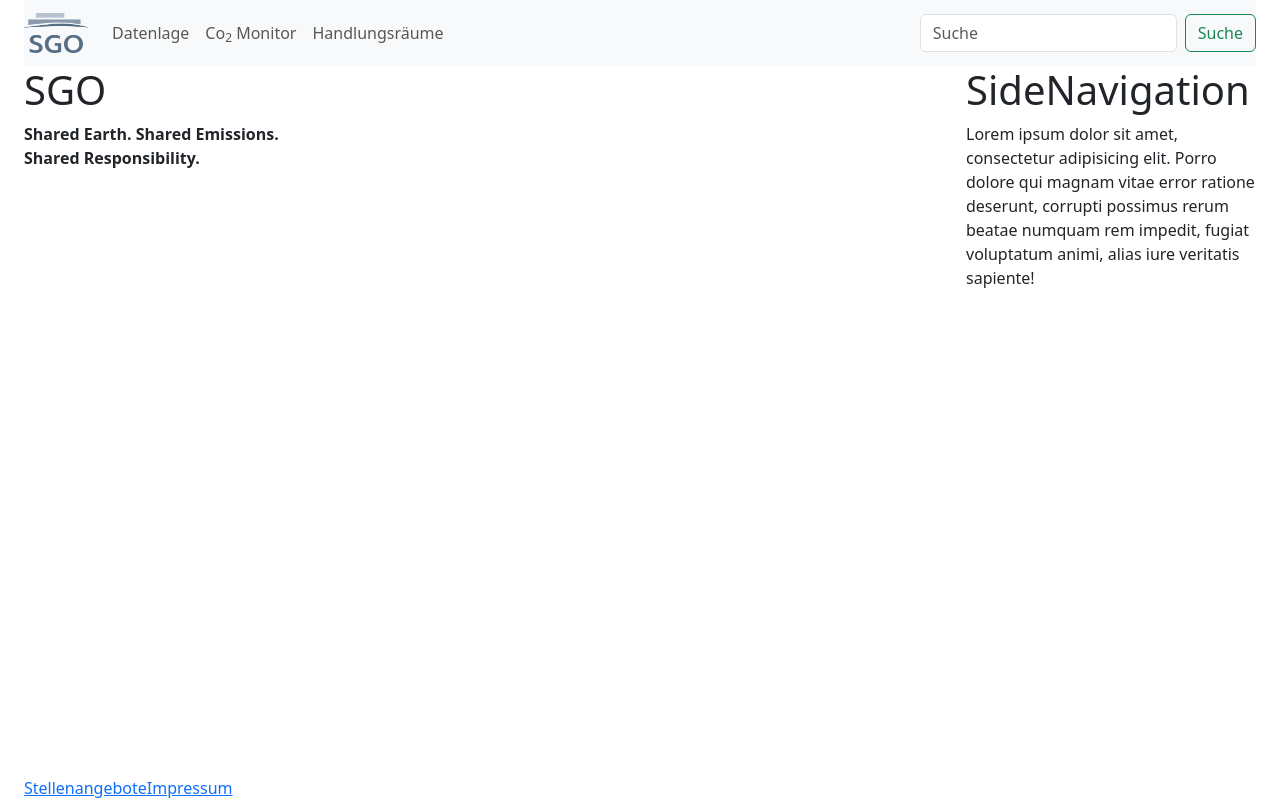
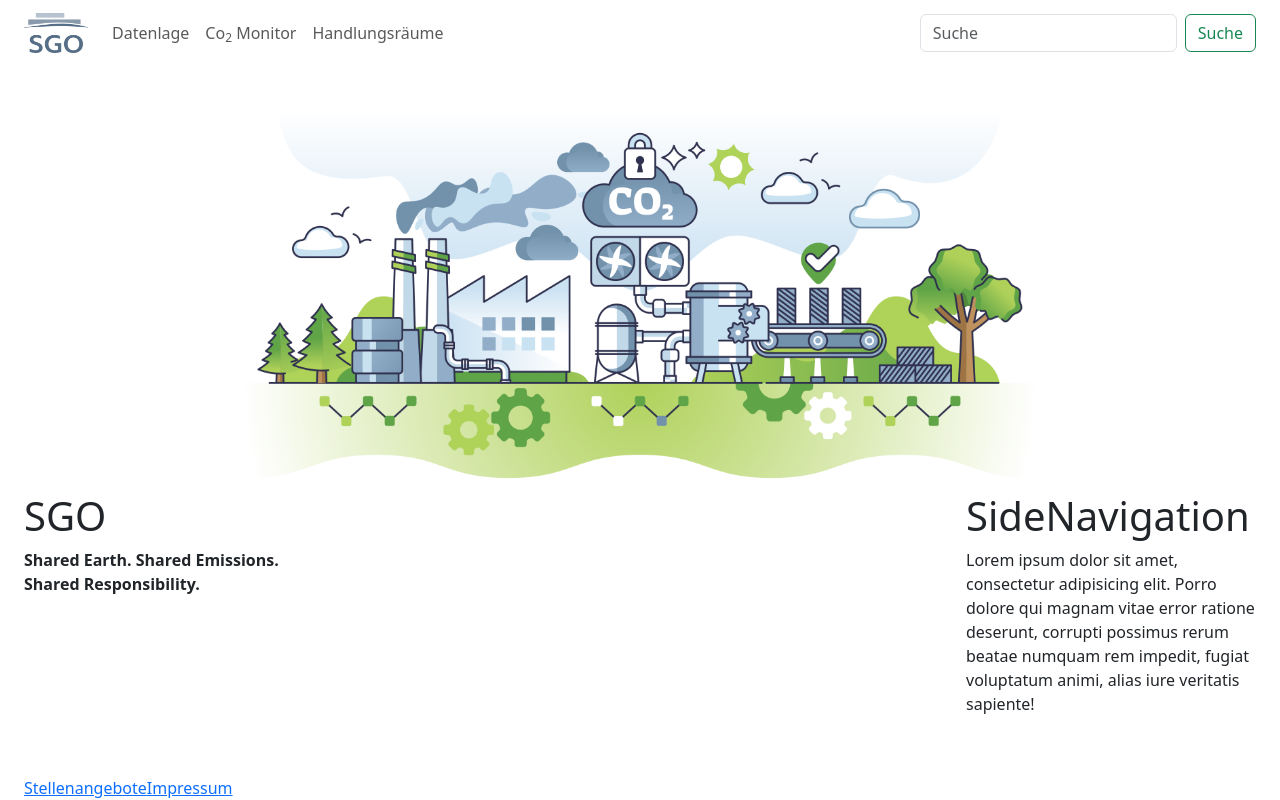
Before and after one commit to EfaM/emission-monitor, a Vue app: page / in a window 1280 px wide. Built offline with nearby package versions, Linux system fonts and the light colour scheme.

Commit message:
Banner auf Startseite eingeführt und Hintergrund von Navigation an Hintergrund angeglichen

```diff
--- a/src/App.vue
+++ b/src/App.vue
@@ -1,8 +1,12 @@
 <script setup>
 import HeaderBar from '@/components/HeaderBar.vue' // Beinhaltet die Top-Navigation
+import HeaderBanner from '@/components/HeaderBanner.vue' // Nur auf der Startseite zu sehen
 import SideNavigation from '@/components/SideNavigation.vue'
 import MobileSideNavigation from '@/components/MobileSideNavigation.vue'
 import FooterBar from '@/components/FooterBar.vue'
+
+import { useRoute } from 'vue-router'
+const route = useRoute()
 </script>
 
 <template>
@@ -13,7 +17,12 @@ import FooterBar from '@/components/FooterBar.vue'
           <HeaderBar />
         </div>
       </div>
-
+      <!--Nur auf der Startseite-->
+      <div class="row" id="bannerWrapper" v-if="route.name === 'home'">
+        <div class="col-8 mx-auto">
+          <HeaderBanner />
+        </div>
+      </div>
       <div class="row" id="mainWrapper">
         <div class="col-9">
           <main>
--- /dev/null
+++ b/src/components/HeaderBanner.vue
@@ -0,0 +1,3 @@
+<template>
+  <img src="@\assets\banner_sgo.webp" alt="Hero Banner Co2" class="img-fluid" />
+</template>
--- a/src/components/TopNavigation.vue
+++ b/src/components/TopNavigation.vue
@@ -3,7 +3,7 @@ import { RouterLink } from 'vue-router'
 </script>
 
 <template>
-  <nav class="navbar navbar-expand-lg bg-body-tertiary">
+  <nav class="navbar navbar-expand-lg bg-body-primary">
     <RouterLink to="/" class="navbar-brand">
       <img src="@/assets/navlogo.png" alt="SGO Logo" height="40" />
     </RouterLink>
```
Also changed, not shown: src/assets/banner_sgo.webp (added).
